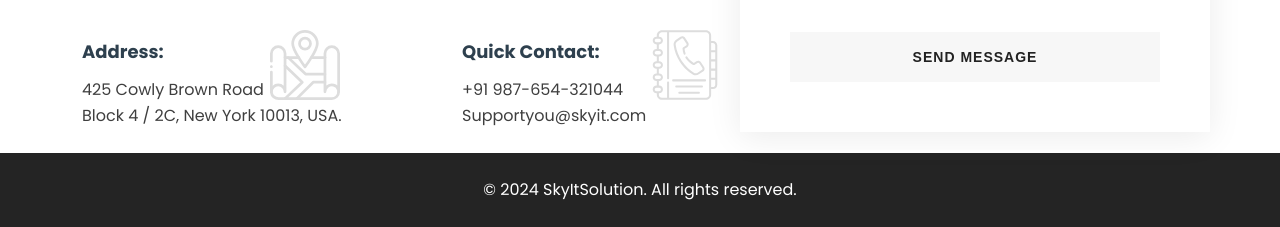
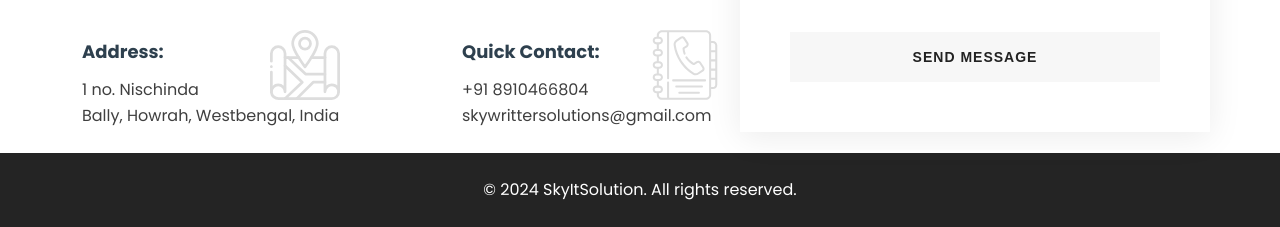
Before and after one commit to Andrew99xx/SKY-ITWebsite, a plain HTML site: page index.html in a window 1280 px wide. Shown: the part 4957-5184 px from the top of the page. Drawn offline with nearby package versions, Linux system fonts and the light colour scheme; animation ran at ten frames a second.

Commit message:
chnage in contact

```diff
--- a/index.html
+++ b/index.html
@@ -590,8 +590,8 @@
               <div class="col-md-4 col-sm-6 mb-30 position-relative">
                   <h4>Address:</h4>
                   <ul class="list-style-one">
-                      <li>425 Cowly Brown Road</li>
-                      <li>Block 4 / 2C, New York 10013, USA.</li>
+                      <li>1 no. Nischinda</li>
+                      <li>Bally, Howrah, Westbengal, India</li>
                   </ul>
                   <div class="icon-box">
 
@@ -601,8 +601,8 @@
               <div class="col-md-4 col-sm-6 mb-30 position-relative">
                   <h4>Quick Contact:</h4>
                   <ul class="list-style-one">
-                      <li>+91 987-654-321044</li>
-                      <li>Supportyou@skyit.com</li>
+                      <li>+91 8910466804</li>
+                      <li>skywrittersolutions@gmail.com</li>
                   </ul>
                   <div class="icon-box">
 
```
